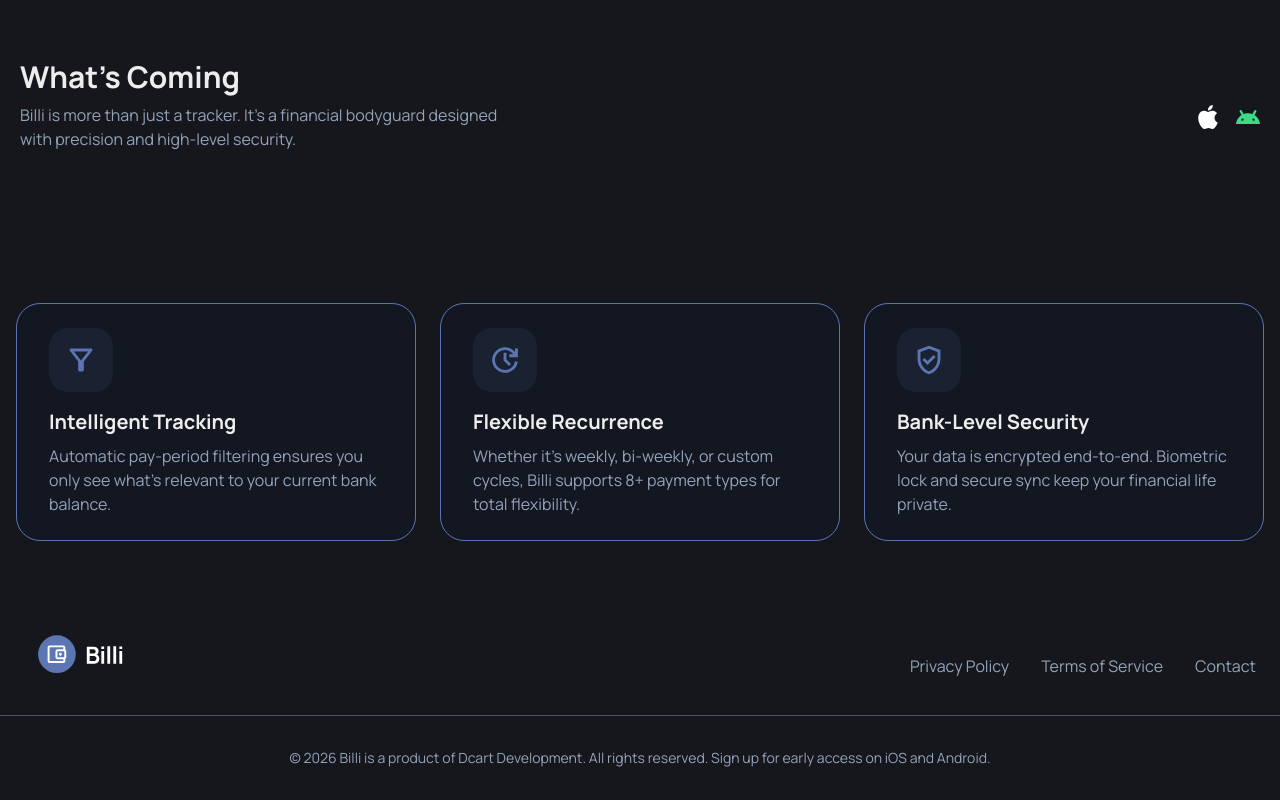
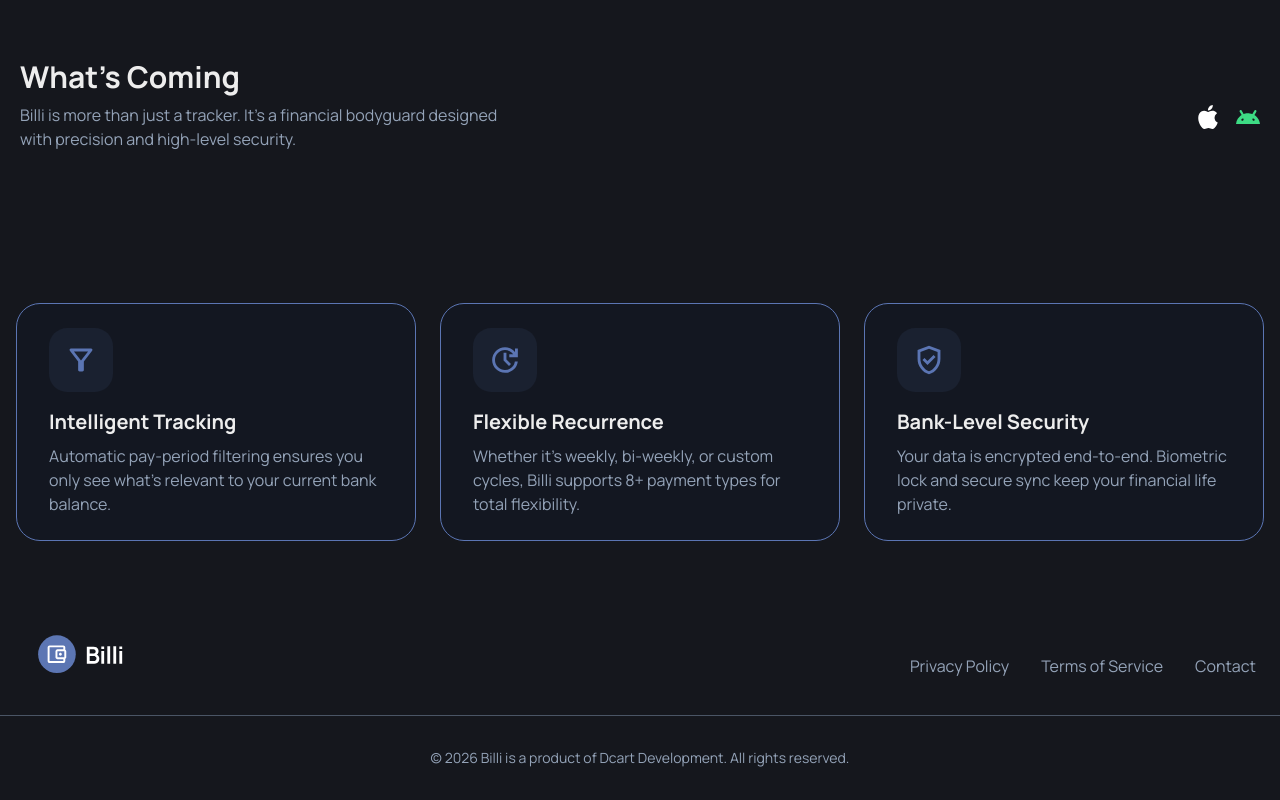
Before and after one commit to dcarter0317/billi_prelaunch, a Next.js app: page / in a window 1280 px wide. Shown: the part 1519-2319 px from the top of the page. Built offline with nearby package versions, Linux system fonts and the light colour scheme.

Commit message:
Remove early access sign-up text from footer

```diff
--- a/app/layout/footer.tsx
+++ b/app/layout/footer.tsx
@@ -16,7 +16,7 @@
           </nav>
       </section>
       <section className="text-center text-sm text-secondary my-8">
-        &copy; {new Date().getFullYear()} Billi is a product of Dcart Development. All rights reserved. Sign up for early access on iOS and Android.
+        &copy; {new Date().getFullYear()} Billi is a product of Dcart Development. All rights reserved.
       </section>
     </>
   )
```
